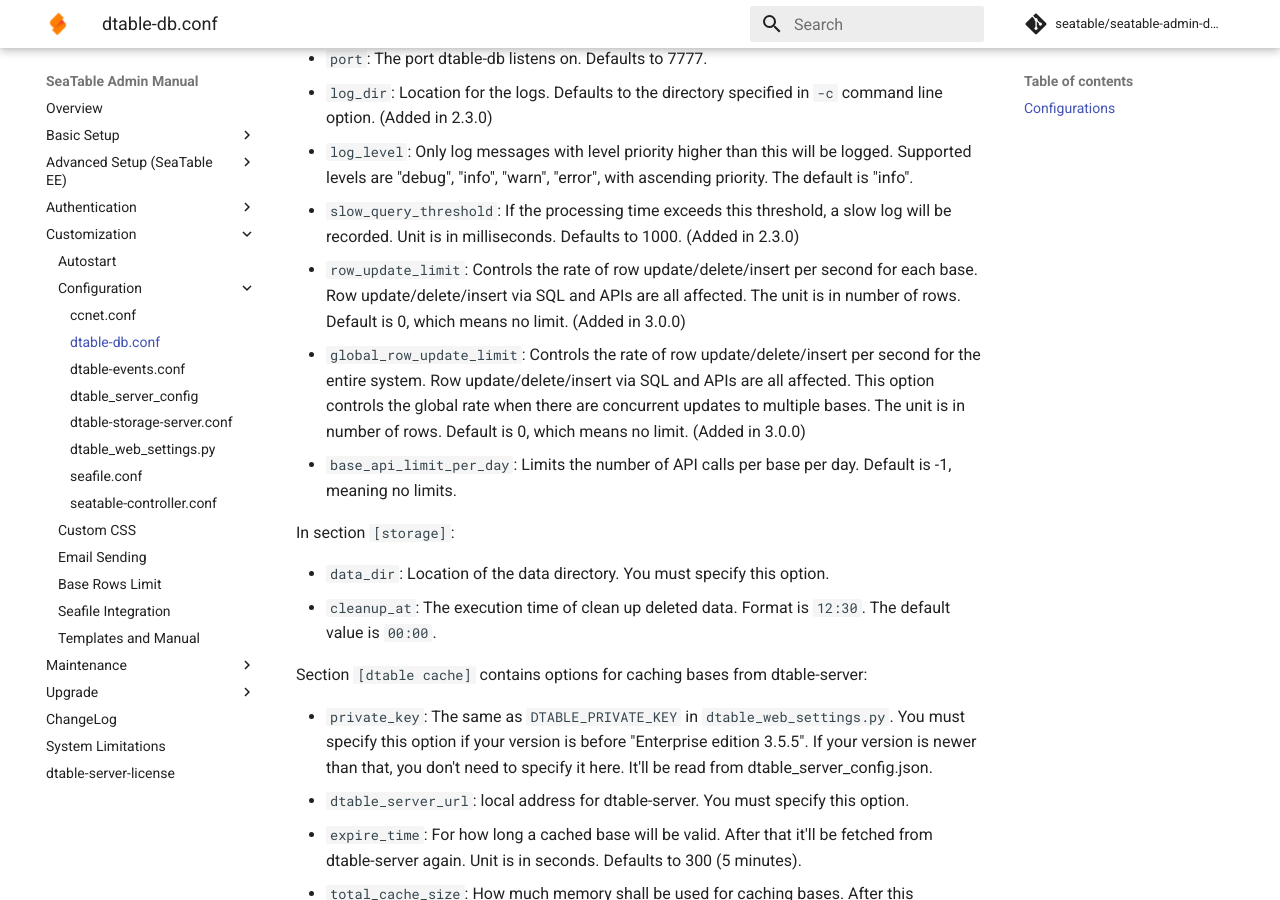
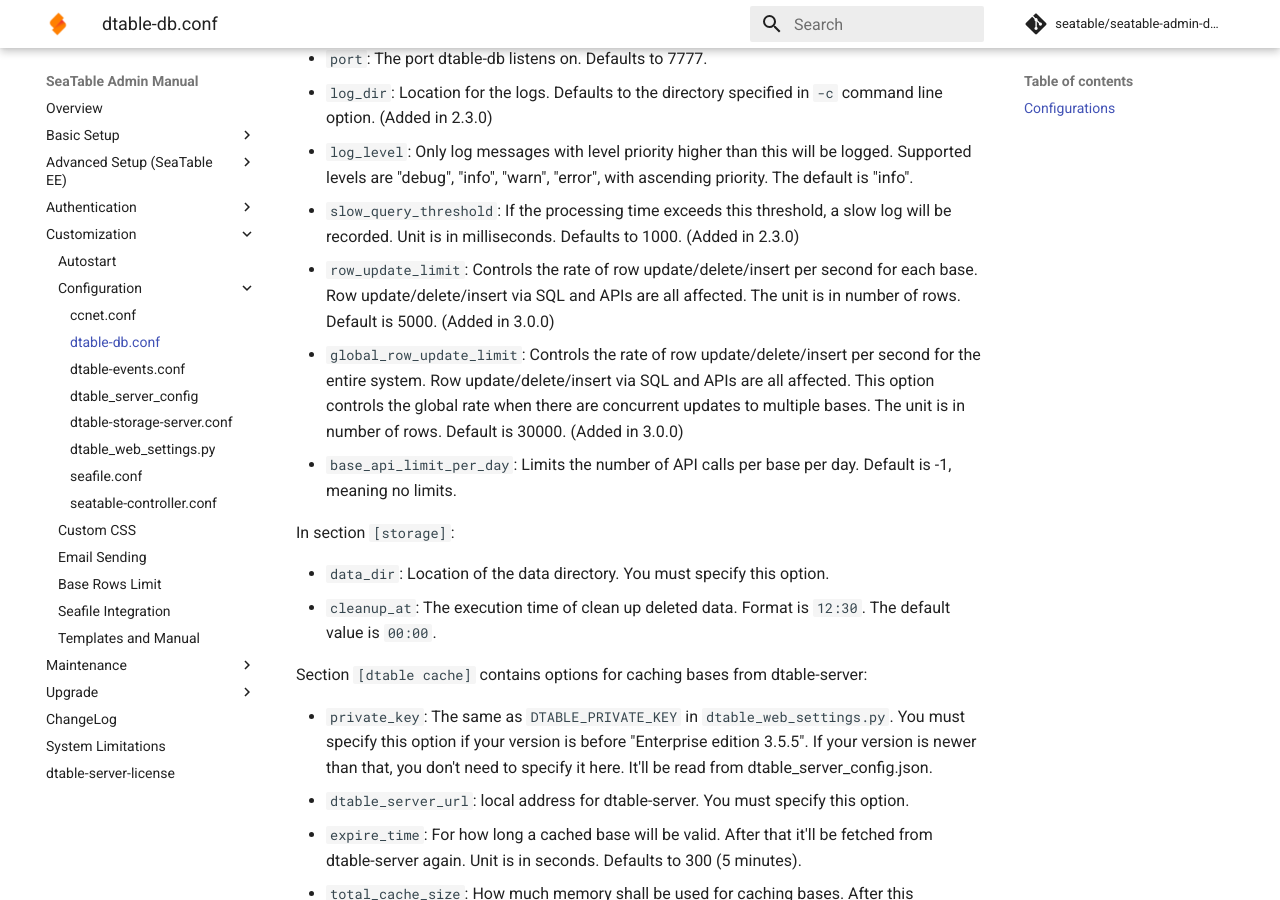
Before and after one commit to seatable/seatable-admin-docs, an MkDocs documentation site: the page built from manual/config/dtable_db_conf.md, in a window 1280 px wide and 900 px high, scrolled down 418 px. Built offline with MkDocs 1.6.1 and Material for MkDocs 9.7.7, drawn with Linux system fonts in a browser that asks for light colours; comment, search, counter and statistics services are not loaded.

Commit message:
Update dtable_db_conf.md
Change default row update limit.

```diff
--- a/manual/config/dtable_db_conf.md
+++ b/manual/config/dtable_db_conf.md
@@ -13,8 +13,8 @@
 - `log_dir`: Location for the logs. Defaults to the directory specified in `-c` command line option. (Added in 2.3.0)
 - `log_level`: Only log messages with level priority higher than this will be logged. Supported levels are "debug", "info", "warn", "error", with ascending priority. The default is "info".
 - `slow_query_threshold`: If the processing time exceeds this threshold, a slow log will be recorded. Unit is in milliseconds. Defaults to 1000. (Added in 2.3.0)
-- `row_update_limit`: Controls the rate of row update/delete/insert per second for each base. Row update/delete/insert via SQL and APIs are all affected. The unit is in number of rows. Default is 0, which means no limit. (Added in 3.0.0)
-- `global_row_update_limit`: Controls the rate of row update/delete/insert per second for the entire system. Row update/delete/insert via SQL and APIs are all affected. This option controls the global rate when there are concurrent updates to multiple bases. The unit is in number of rows. Default is 0, which means no limit. (Added in 3.0.0)
+- `row_update_limit`: Controls the rate of row update/delete/insert per second for each base. Row update/delete/insert via SQL and APIs are all affected. The unit is in number of rows. Default is 5000. (Added in 3.0.0)
+- `global_row_update_limit`: Controls the rate of row update/delete/insert per second for the entire system. Row update/delete/insert via SQL and APIs are all affected. This option controls the global rate when there are concurrent updates to multiple bases. The unit is in number of rows. Default is 30000. (Added in 3.0.0)
 - `base_api_limit_per_day`: Limits the number of API calls per base per day. Default is -1, meaning no limits.
 
 In section `[storage]`:
```
